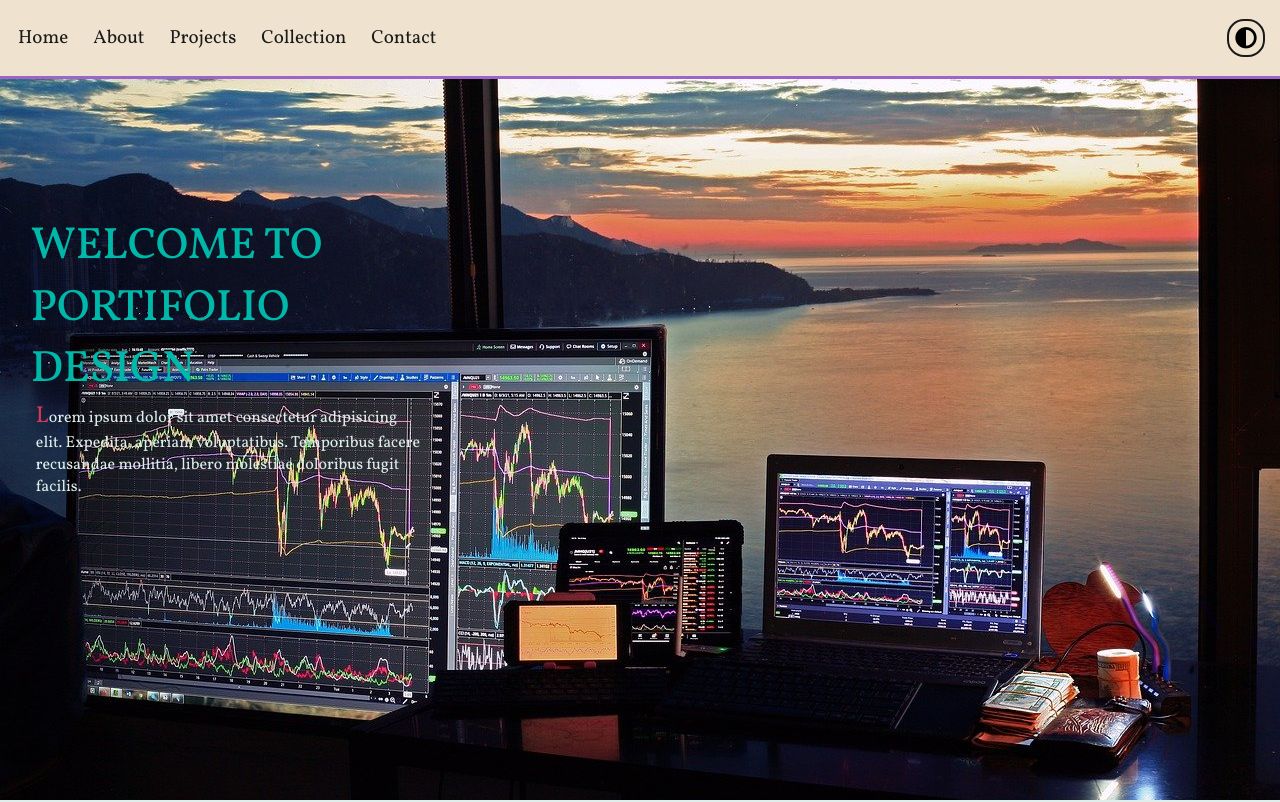
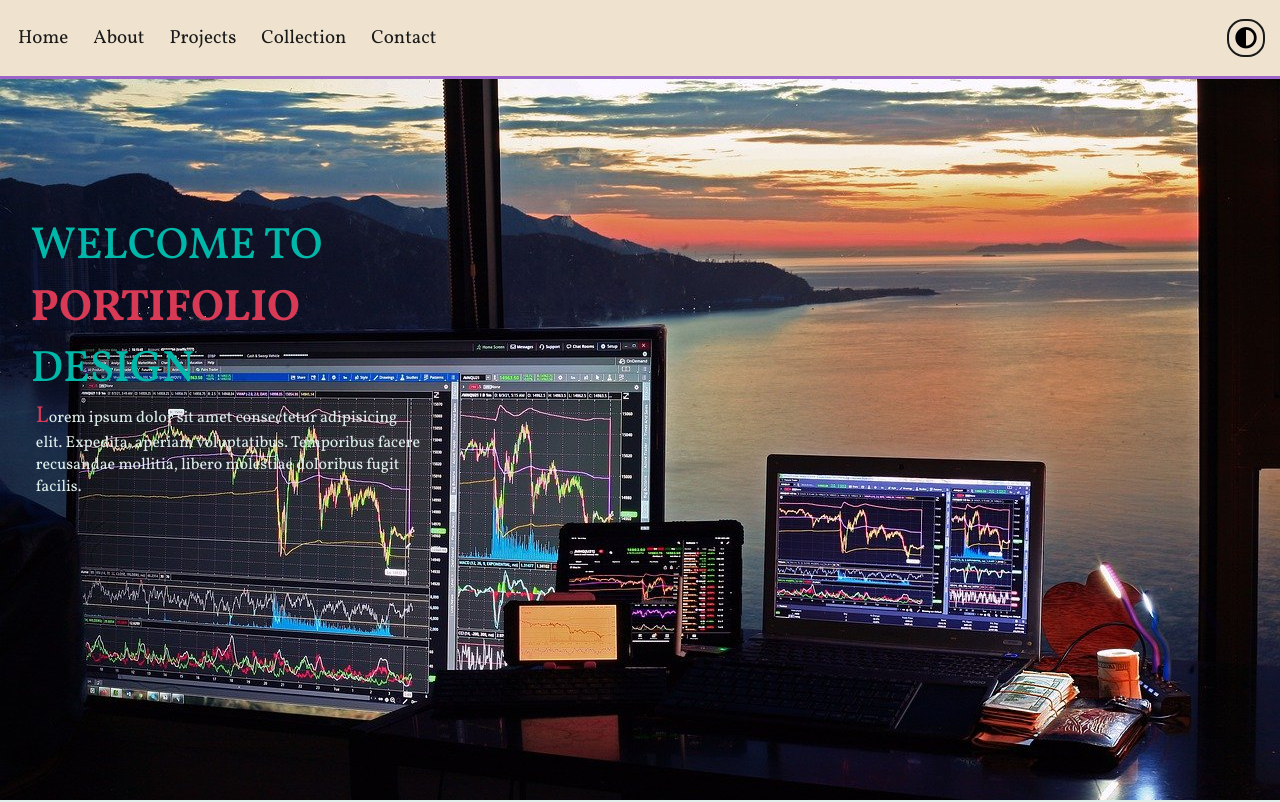
Before and after one commit to Yasengo/portfolio, a plain HTML site: page index.html in a window 1280 px wide. Shown: the top 802 px of the page. Drawn offline with Linux system fonts and the light colour scheme.

Commit message:
Update index.html

```diff
--- a/index.html
+++ b/index.html
@@ -47,7 +47,7 @@
         </figure>
         <div class="home-container">
             <div class="home-row">
-                <h1>welcome to portifolio design</h1>
+                <h1>welcome to <span>portifolio</span> design</h1>
                 <p>Lorem ipsum dolor sit amet consectetur adipisicing elit.
                 Expedita, aperiam voluptatibus. Temporibus facere recusandae
                  mollitia, libero molestiae doloribus fugit facilis.</p>
```
